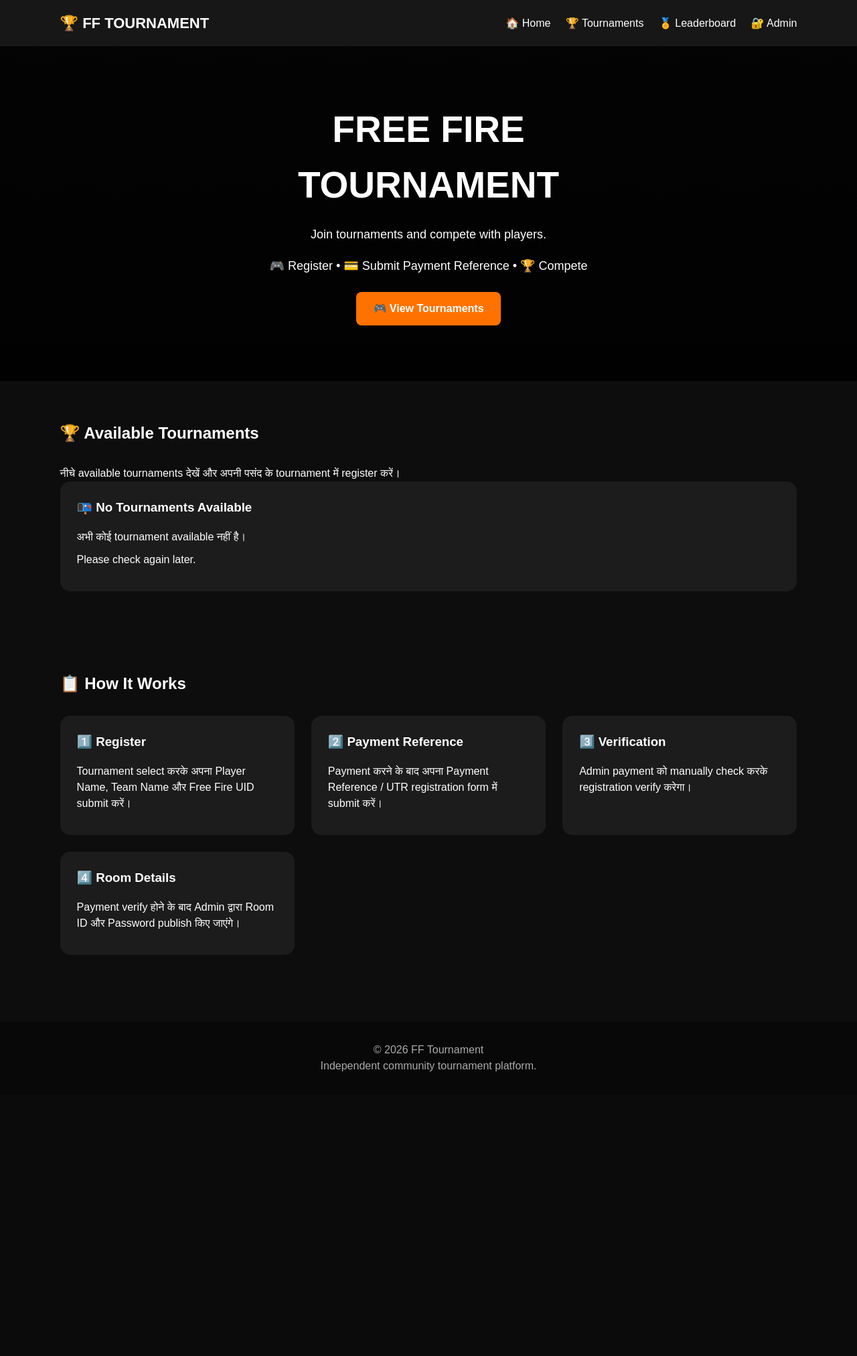
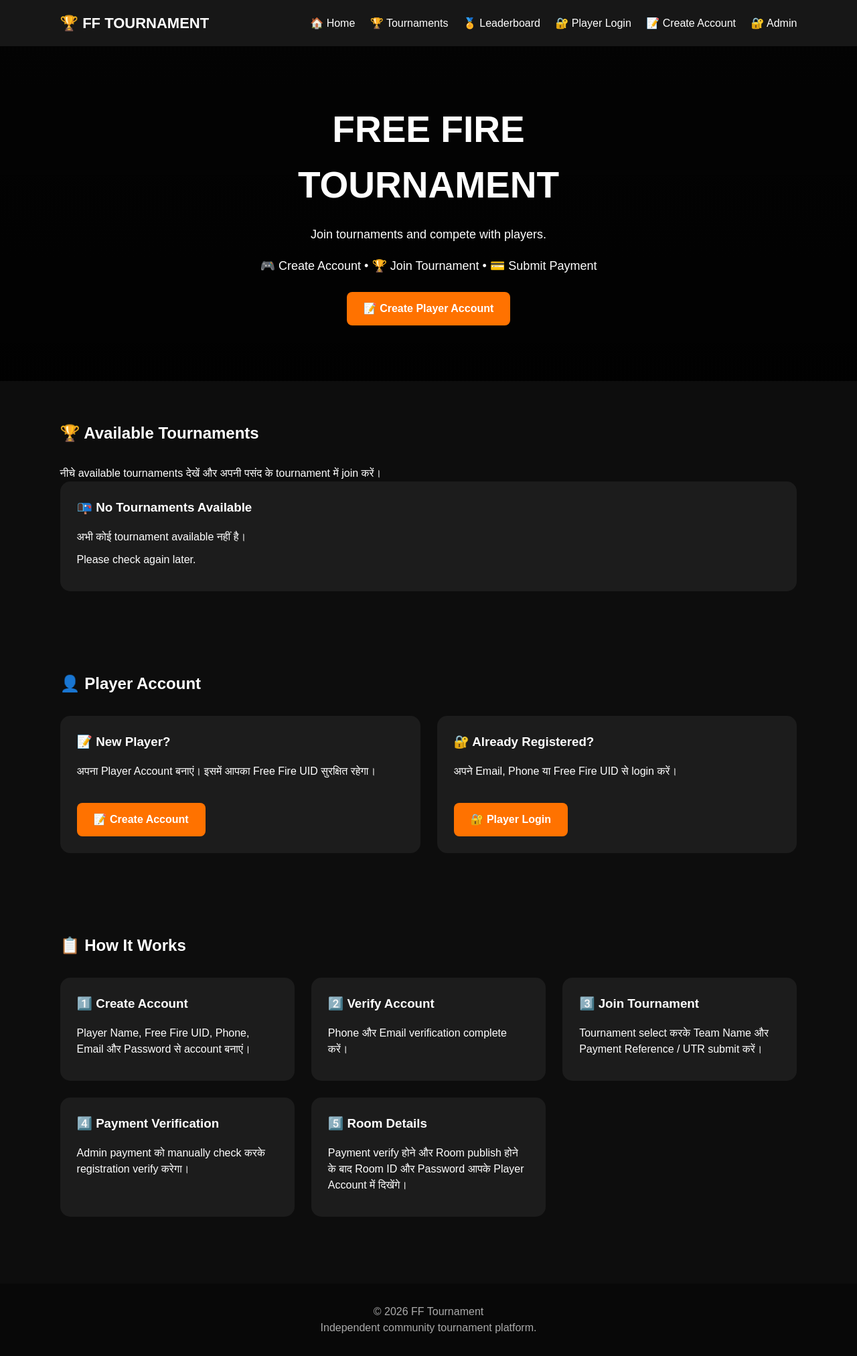
Before and after one commit to workload139-creator/Freefire-touranament, a Python web app: template templates/index.html in a window 1280 px wide. Shown: the whole page at 67% size. Before the commit the page ends 1600 px from the top, so only its background shows below. Run offline with Jinja, Linux system fonts and the light colour scheme; the template is opened without the code that fills it, so the values that code supplies are empty.

Commit message:
Update index.html

```diff
--- a/templates/index.html
+++ b/templates/index.html
@@ -17,14 +17,12 @@
 
     <title>FF Tournament</title>
 
-
     <link
         rel="stylesheet"
         href="{{ url_for('static', filename='style.css') }}"
     >
 
 </head>
-
 
 <body>
 
@@ -39,23 +37,37 @@
         🏆 FF TOURNAMENT
     </div>
 
-
     <nav>
 
         <a href="{{ url_for('index') }}">
             🏠 Home
         </a>
 
-
         <a href="#tournaments">
             🏆 Tournaments
         </a>
-
 
         <a href="{{ url_for('leaderboard') }}">
             🏅 Leaderboard
         </a>
 
+        {% if session.get('player_id') %}
+
+            <a href="{{ url_for('player_dashboard') }}">
+                👤 My Account
+            </a>
+
+        {% else %}
+
+            <a href="{{ url_for('player_login') }}">
+                🔐 Player Login
+            </a>
+
+            <a href="{{ url_for('player_register') }}">
+                📝 Create Account
+            </a>
+
+        {% endif %}
 
         <a href="{{ url_for('admin') }}">
             🔐 Admin
@@ -73,7 +85,6 @@
 
 <section class="hero">
 
-
     <h1>
 
         <span>
@@ -84,24 +95,33 @@
 
     </h1>
 
-
     <p>
         Join tournaments and compete with players.
     </p>
 
-
     <p>
-        🎮 Register • 💳 Submit Payment Reference • 🏆 Compete
+        🎮 Create Account • 🏆 Join Tournament • 💳 Submit Payment
     </p>
 
+    {% if session.get('player_id') %}
 
         <a
-        href="#tournaments"
+            href="{{ url_for('player_dashboard') }}"
             class="btn"
         >
-        🎮 View Tournaments
+            👤 Open My Account
         </a>
 
+    {% else %}
+
+        <a
+            href="{{ url_for('player_register') }}"
+            class="btn"
+        >
+            📝 Create Player Account
+        </a>
+
+    {% endif %}
 
 </section>
 
@@ -116,16 +136,13 @@
     id="tournaments"
 >
 
-
     <h2>
         🏆 Available Tournaments
     </h2>
 
-
     <p>
-        नीचे available tournaments देखें और अपनी पसंद के tournament में register करें।
+        नीचे available tournaments देखें और अपनी पसंद के tournament में join करें।
     </p>
-
 
 
     <!-- =================================================
@@ -134,9 +151,7 @@
 
     <div class="cards">
 
-
         {% for t in tournaments %}
-
 
         <div class="card tournament-card">
 
@@ -150,35 +165,29 @@
                 class="card-link"
             >
 
-
                 <h3>
                     {{ t[1] }}
                 </h3>
-
 
                 <p>
                     🆔 Tournament ID:
                     <strong>{{ t[0] }}</strong>
                 </p>
 
-
                 <p>
                     🎮 Mode:
                     <strong>{{ t[2] }}</strong>
                 </p>
-
 
                 <p>
                     💰 Entry Fee:
                     <strong>₹{{ t[3] }}</strong>
                 </p>
 
-
                 <p>
                     🏆 Prize:
                     <strong>{{ t[4] }}</strong>
                 </p>
-
 
                 <p>
                     📅 Date:
@@ -190,60 +199,48 @@
 
                 {% if t[6] == "Registration Open" %}
 
-
                     <p class="status verified">
                         🟢 Registration Open
                     </p>
 
-
                 {% elif t[6] == "Registration Closed" %}
-
 
                     <p class="status pending">
                         🟡 Registration Closed
                     </p>
 
-
                 {% elif t[6] == "Completed" %}
-
 
                     <p class="status rejected">
                         🏁 Tournament Completed
                     </p>
 
-
                 {% else %}
-
 
                     <p class="status">
                         📌 {{ t[6] }}
                     </p>
 
-
                 {% endif %}
-
 
             </a>
 
 
 
             <!-- =========================================
-                 REGISTRATION BUTTON
+                 JOIN BUTTON
             ========================================== -->
 
             {% if t[6] == "Registration Open" %}
 
-
                 <a
-                href="{{ url_for('register', tournament_id=t[0]) }}"
+                    href="{{ url_for('join_tournament', tournament_id=t[0]) }}"
                     class="btn register-btn"
                 >
-                🚀 Register Now
+                    🚀 Join Tournament
                 </a>
 
-
             {% else %}
-
 
                 <button
                     type="button"
@@ -252,7 +249,6 @@
                 >
                     🔒 Registration Closed
                 </button>
-
 
             {% endif %}
 
@@ -269,30 +265,108 @@
 
         <div class="card">
 
-
             <h3>
                 📭 No Tournaments Available
             </h3>
-
 
             <p>
                 अभी कोई tournament available नहीं है।
             </p>
 
-
             <p>
                 Please check again later.
             </p>
 
+        </div>
+
+        {% endfor %}
+
+    </div>
+
+</section>
+
+
+
+<!-- =====================================================
+     PLAYER ACCOUNT
+===================================================== -->
+
+<section class="section">
+
+    <h2>
+        👤 Player Account
+    </h2>
+
+    <div class="cards">
+
+        {% if session.get('player_id') %}
+
+        <div class="card">
+
+            <h3>
+                👋 Welcome Back!
+            </h3>
+
+            <p>
+                अपने account से tournaments join करें,
+                payment status देखें और verified होने पर
+                Room ID / Password देखें।
+            </p>
+
+            <a
+                href="{{ url_for('player_dashboard') }}"
+                class="btn"
+            >
+                👤 My Dashboard
+            </a>
+
+        </div>
+
+        {% else %}
+
+        <div class="card">
+
+            <h3>
+                📝 New Player?
+            </h3>
+
+            <p>
+                अपना Player Account बनाएं।
+                इसमें आपका Free Fire UID सुरक्षित रहेगा।
+            </p>
+
+            <a
+                href="{{ url_for('player_register') }}"
+                class="btn"
+            >
+                📝 Create Account
+            </a>
 
         </div>
 
 
-        {% endfor %}
+        <div class="card">
 
+            <h3>
+                🔐 Already Registered?
+            </h3>
+
+            <p>
+                अपने Email, Phone या Free Fire UID से login करें।
+            </p>
+
+            <a
+                href="{{ url_for('player_login') }}"
+                class="btn"
+            >
+                🔐 Player Login
+            </a>
 
         </div>
 
+        {% endif %}
+
+    </div>
 
 </section>
 
@@ -304,11 +378,9 @@
 
 <section class="section">
 
-
     <h2>
         📋 How It Works
     </h2>
-
 
     <div class="cards">
 
@@ -316,12 +388,12 @@
         <div class="card">
 
             <h3>
-                1️⃣ Register
+                1️⃣ Create Account
             </h3>
 
             <p>
-                Tournament select करके अपना Player Name,
-                Team Name और Free Fire UID submit करें।
+                Player Name, Free Fire UID, Phone,
+                Email और Password से account बनाएं।
             </p>
 
         </div>
@@ -330,12 +402,11 @@
         <div class="card">
 
             <h3>
-                2️⃣ Payment Reference
+                2️⃣ Verify Account
             </h3>
 
             <p>
-                Payment करने के बाद अपना Payment Reference / UTR
-                registration form में submit करें।
+                Phone और Email verification complete करें।
             </p>
 
         </div>
@@ -344,7 +415,21 @@
         <div class="card">
 
             <h3>
-                3️⃣ Verification
+                3️⃣ Join Tournament
+            </h3>
+
+            <p>
+                Tournament select करके Team Name और
+                Payment Reference / UTR submit करें।
+            </p>
+
+        </div>
+
+
+        <div class="card">
+
+            <h3>
+                4️⃣ Payment Verification
             </h3>
 
             <p>
@@ -358,19 +443,17 @@
         <div class="card">
 
             <h3>
-                4️⃣ Room Details
+                5️⃣ Room Details
             </h3>
 
             <p>
-                Payment verify होने के बाद Admin द्वारा
-                Room ID और Password publish किए जाएंगे।
+                Payment verify होने और Room publish होने के बाद
+                Room ID और Password आपके Player Account में दिखेंगे।
             </p>
 
         </div>
 
-
     </div>
-
 
 </section>
 
@@ -382,16 +465,13 @@
 
 <footer>
 
-
     <p>
         © 2026 FF Tournament
     </p>
 
-
     <p>
         Independent community tournament platform.
     </p>
-
 
 </footer>
 
```
Lines whose indentation alone changed are shown as unchanged.
